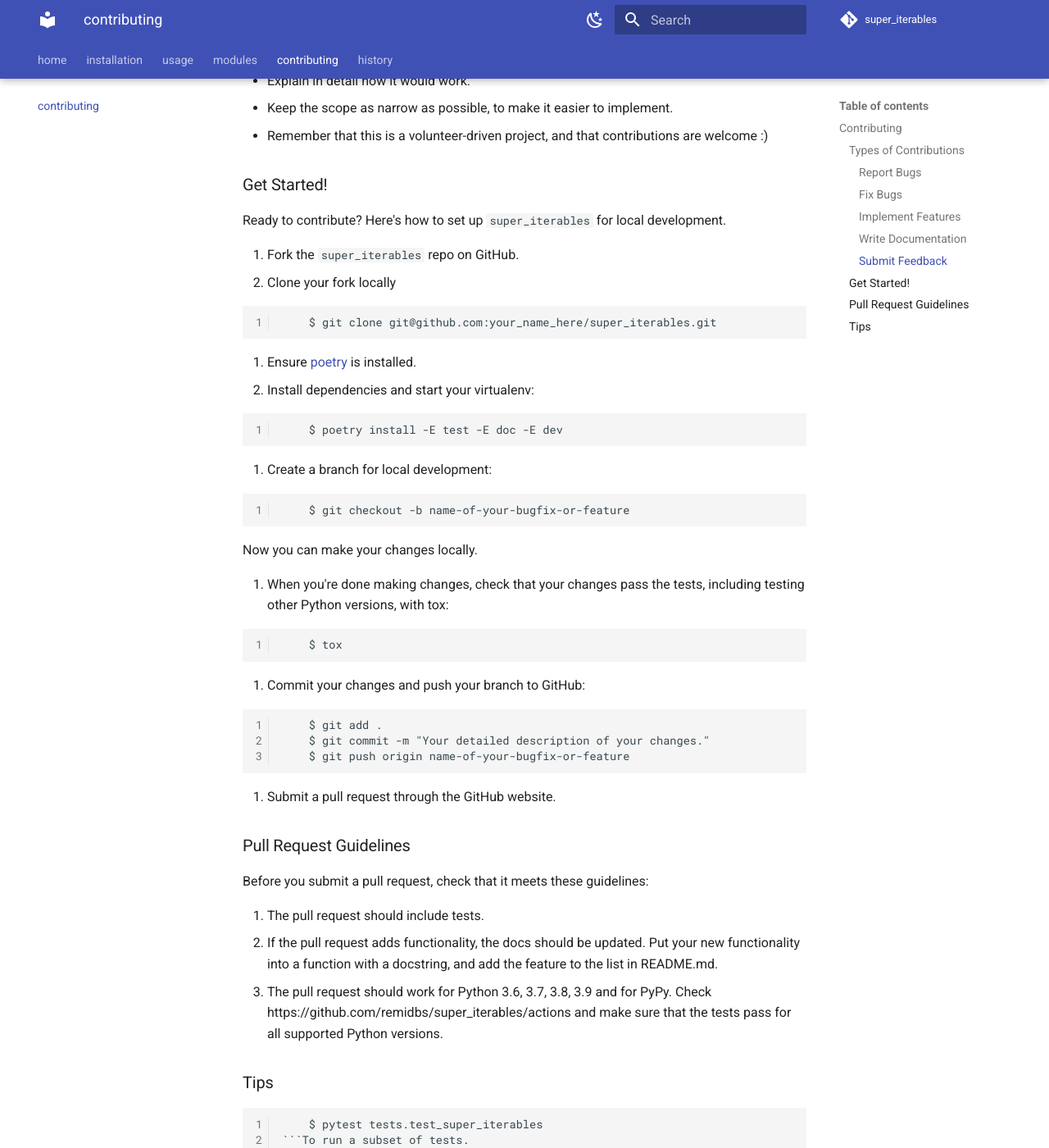
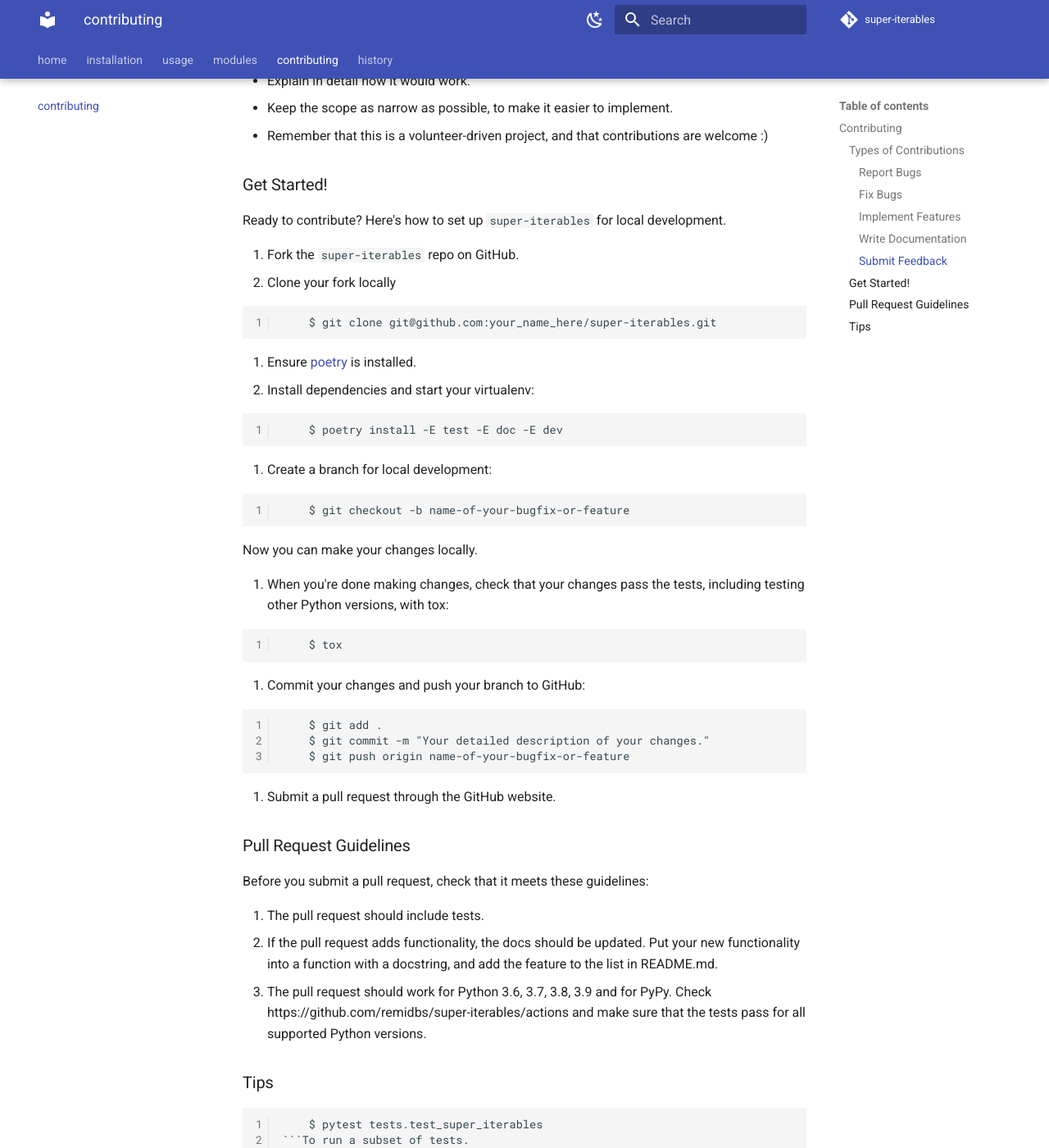
Before and after one commit to remidbs/super-iterables, an MkDocs documentation site: the page built from docs/contributing.md, in a window 1280 px wide and 1400 px high, scrolled down 1074 px. Shown: the whole window at 82% size. Built offline with MkDocs 1.6.1 and Material for MkDocs 9.7.7, drawn with Linux system fonts in a browser that asks for light colours; comment, search, counter and statistics services are not loaded; some of the changed text lies outside the part shown.

````diff
--- a/CONTRIBUTING.md
+++ b/CONTRIBUTING.md
@@ -9,7 +9,7 @@ You can contribute in many ways:
 
 ### Report Bugs
 
-Report bugs at https://github.com/remidbs/super_iterables/issues.
+Report bugs at https://github.com/remidbs/super-iterables/issues.
 
 If you are reporting a bug, please include:
 
@@ -35,7 +35,7 @@ articles, and such.
 
 ### Submit Feedback
 
-The best way to send feedback is to file an issue at https://github.com/remidbs/super_iterables/issues.
+The best way to send feedback is to file an issue at https://github.com/remidbs/super-iterables/issues.
 
 If you are proposing a feature:
 
@@ -46,13 +46,13 @@ If you are proposing a feature:
 
 ## Get Started!
 
-Ready to contribute? Here's how to set up `super_iterables` for local development.
+Ready to contribute? Here's how to set up `super-iterables` for local development.
 
-1. Fork the `super_iterables` repo on GitHub.
+1. Fork the `super-iterables` repo on GitHub.
 2. Clone your fork locally
 
 ```
-    $ git clone git@github.com:your_name_here/super_iterables.git
+    $ git clone git@github.com:your_name_here/super-iterables.git
 ```
 
 3. Ensure [poetry](https://python-poetry.org/docs/) is installed.
@@ -96,7 +96,7 @@ Before you submit a pull request, check that it meets these guidelines:
    your new functionality into a function with a docstring, and add the
    feature to the list in README.md.
 3. The pull request should work for Python 3.6, 3.7, 3.8, 3.9 and for PyPy. Check
-   https://github.com/remidbs/super_iterables/actions
+   https://github.com/remidbs/super-iterables/actions
    and make sure that the tests pass for all supported Python versions.
 
 ## Tips
--- a/mkdocs.yml
+++ b/mkdocs.yml
@@ -1,7 +1,7 @@
 site_name: super-iterables
 # site_url: http://www.jieyu.ai
-repo_url: https://github.com/remidbs/super_iterables
-repo_name: super_iterables
+repo_url: https://github.com/remidbs/super-iterables
+repo_name: super-iterables
 #strict: true
 nav:
   - home: index.md
@@ -70,7 +70,7 @@ extra:
       link: http://www.jieyu.ai
       name: Facebook
     - icon: fontawesome/brands/github
-      link: https://github.com/remidbs/super_iterables
+      link: https://github.com/remidbs/super-iterables
       name: Github
     - icon: material/email
       link: "mailto:remi.delbouys@laposte.net"
--- a/pyproject.toml
+++ b/pyproject.toml
@@ -1,8 +1,8 @@
 [tool]
 [tool.poetry]
-name = "super_iterables"
+name = "super-iterables"
 version = "0.1.0"
-homepage = "https://github.com/remidbs/super_iterables"
+homepage = "https://github.com/remidbs/super-iterables"
 description = "Experimenting with Scala-like API for set, dict and list."
 authors = ["Rémi Delbouys <remi.delbouys@laposte.net>"]
 readme = "README.md"
````
Also changed, not shown: README.md (+7 -7 lines), docs/installation.md (+3 -3 lines).
